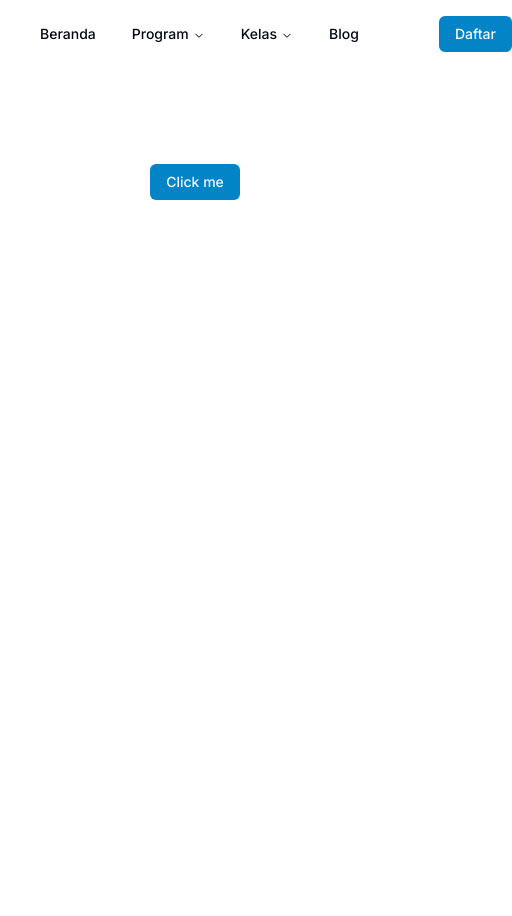
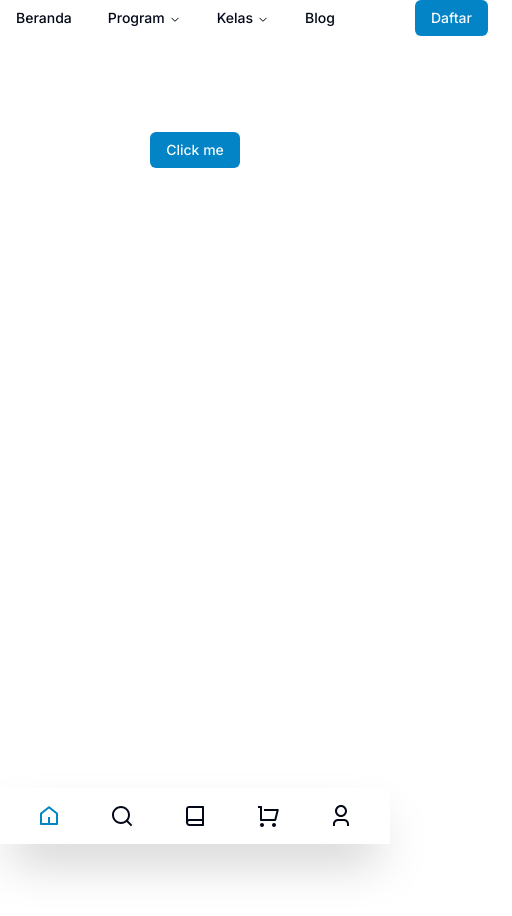
Before and after one commit to dimmasyusuf/access-es, a Next.js app: page / in a window 390 px wide. Shown: the top 916 px of the page, 512 px wide, since content can reach past the window. Before the commit the page ends 844 px from the top, so only its background shows below. Built offline with nearby package versions, Linux system fonts and the light colour scheme.

Commit message:
feat(navbarmobile): create mobile navbar

```diff
--- a/app/(root)/layout.tsx
+++ b/app/(root)/layout.tsx
@@ -1,4 +1,5 @@
 import Navbar from '@/components/Navbar';
+import NavbarMobile from '@/components/NavbarMobile';
 import React from 'react';
 
 export default function RootLayout({
@@ -8,11 +9,12 @@ export default function RootLayout({
 }) {
   return (
     <>
-      <header className="max-w-screen-xl mx-auto py-4 px-6">
+      <header className="max-w-screen-xl mx-auto">
         <Navbar />
       </header>
       {children}
       <footer></footer>
+      <NavbarMobile />
     </>
   );
 }
--- a/app/(root)/page.tsx
+++ b/app/(root)/page.tsx
@@ -2,7 +2,7 @@ import { Button } from '@/components/ui/button';
 
 export default async function Home() {
   return (
-    <main className="flex h-full flex-col items-center justify-between p-24">
+    <main className="flex h-screen flex-col items-center justify-between p-24">
       <Button>Click me</Button>
     </main>
   );
--- /dev/null
+++ b/components/NavbarMobile.tsx
@@ -0,0 +1,59 @@
+import { HomeIcon } from '@radix-ui/react-icons';
+import Link from 'next/link';
+import React from 'react';
+import {
+  RiBookLine,
+  RiHome5Line,
+  RiSearchLine,
+  RiShoppingCartLine,
+  RiUser3Line,
+} from 'react-icons/ri';
+
+export default function NavbarMobile() {
+  return (
+    <nav className="sticky bg-background overflow-hidden bottom-0 p-4 w-full shadow-2xl sm:hidden">
+      <ul className="grid grid-cols-5 gap-2">
+        <li className="flex flex-col items-center">
+          <Link
+            href="/"
+            className="flex flex-col items-center"
+          >
+            <RiHome5Line className="w-6 h-6 text-sky-600" />
+          </Link>
+        </li>
+        <li className="flex flex-col items-center">
+          <Link
+            href="/"
+            className="flex flex-col items-center"
+          >
+            <RiSearchLine className="w-6 h-6" />
+          </Link>
+        </li>
+        <li className="flex flex-col items-center">
+          <Link
+            href="/"
+            className="flex flex-col items-center"
+          >
+            <RiBookLine className="w-6 h-6" />
+          </Link>
+        </li>
+        <li className="flex flex-col items-center">
+          <Link
+            href="/"
+            className="flex flex-col items-center"
+          >
+            <RiShoppingCartLine className="w-6 h-6" />
+          </Link>
+        </li>
+        <li className="flex flex-col items-center">
+          <Link
+            href="/"
+            className="flex flex-col items-center"
+          >
+            <RiUser3Line className="w-6 h-6" />
+          </Link>
+        </li>
+      </ul>
+    </nav>
+  );
+}
--- a/package.json
+++ b/package.json
@@ -22,6 +22,7 @@
     "next-auth": "^5.0.0-beta.5",
     "react": "^18",
     "react-dom": "^18",
+    "react-icons": "^5.0.1",
     "tailwind-merge": "^2.2.1",
     "tailwindcss-animate": "^1.0.7"
   },
```
Also changed, not shown: 1 other file (tests, documents, lock files or other folders).
